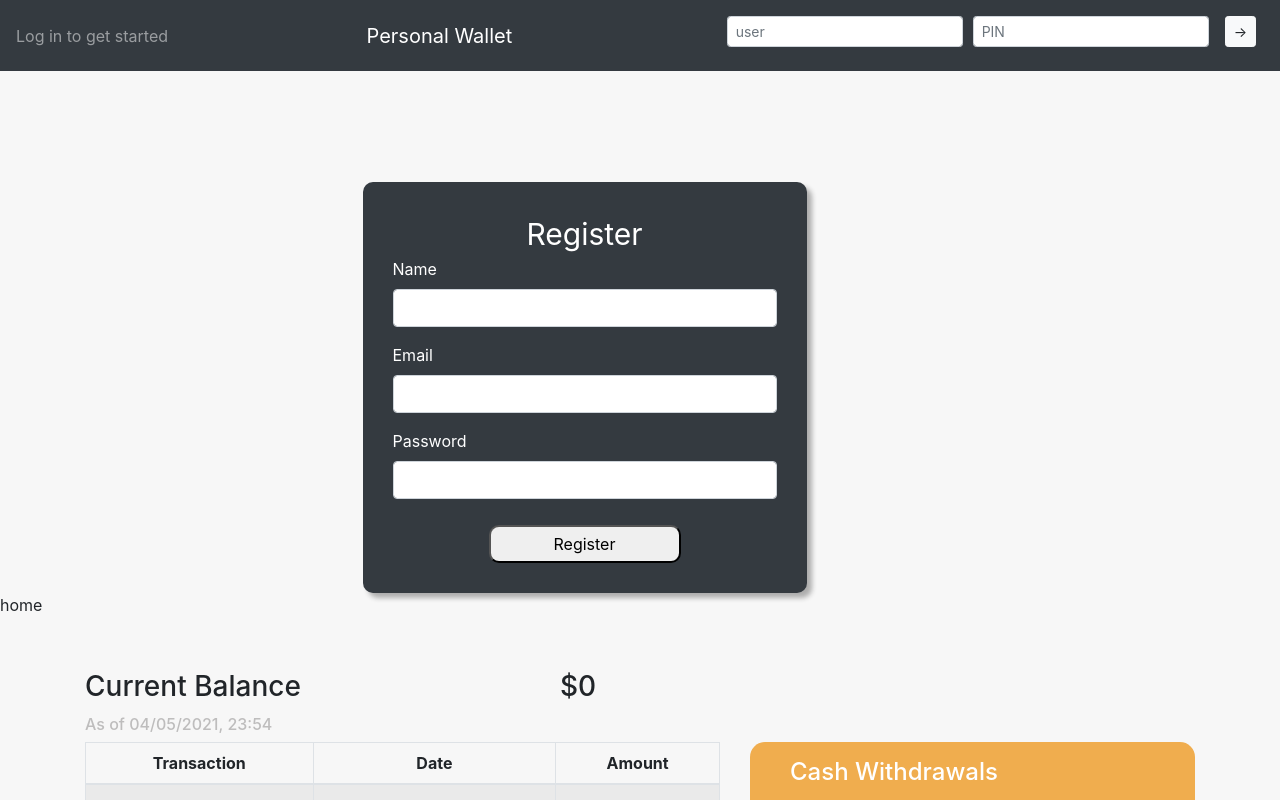
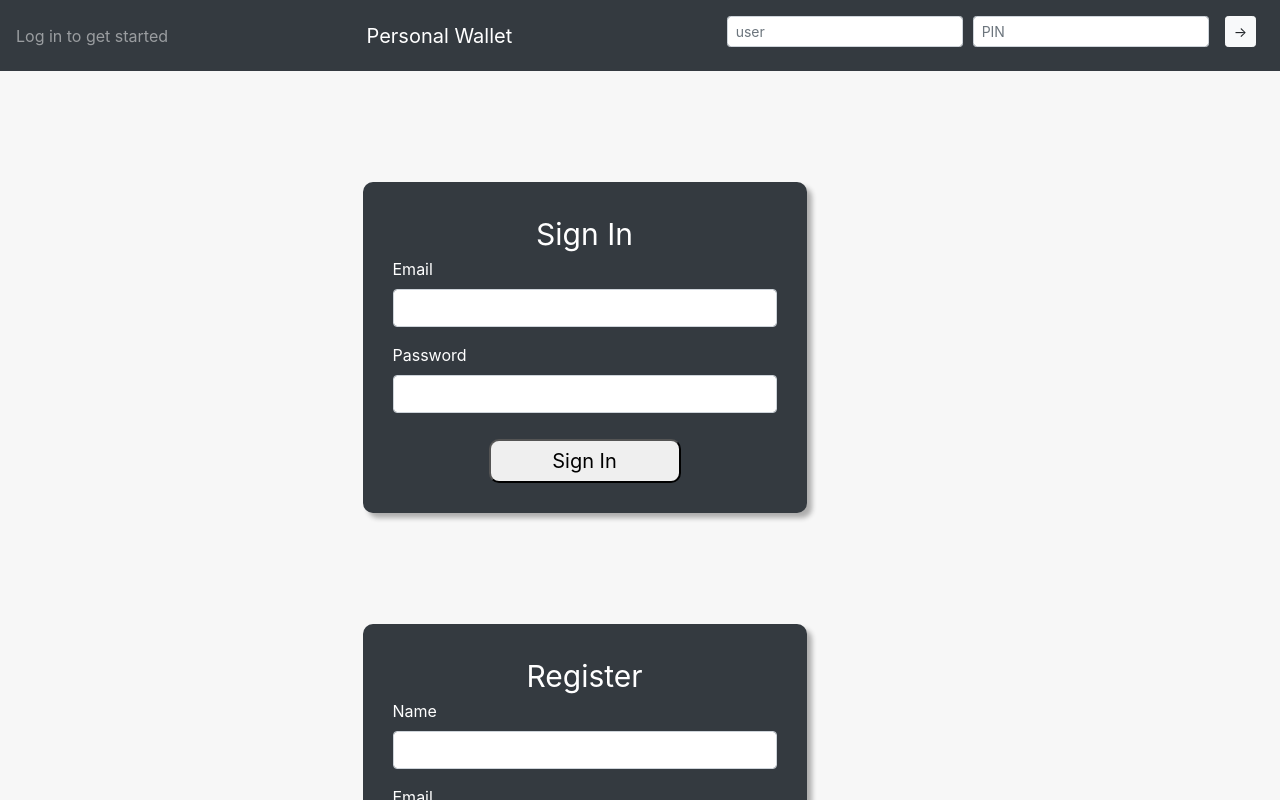
Before and after one commit to luigicampagnola/project-7, a React (Create React App) app: page / in a window 1280 px wide. Shown: the top 800 px of the page. Built offline with nearby package versions, Linux system fonts and the light colour scheme.

Commit message:
added signin form

```diff
--- a/src/Components/Register/RegisterButton/RegisterButton.css
+++ b/src/Components/Register/RegisterButton/RegisterButton.css
@@ -4,4 +4,5 @@
     width: 50%;
     padding: 5px;
     margin-top: 10px;
+    font-size: 20px;
 }
--- a/src/Components/Register/RegisterButton/RegisterButton.js
+++ b/src/Components/Register/RegisterButton/RegisterButton.js
@@ -4,7 +4,7 @@ import './RegisterButton.css';
 const RegisterButton = () => {
   return (
     <div>
-      <button className='button'>Register</button>
+      <button className='button'>Submit</button>
     </div>
   );
 };
--- /dev/null
+++ b/src/Components/SignIn/Email/Email.js
@@ -0,0 +1,17 @@
+import React from "react";
+import { Form } from "react-bootstrap";
+
+const Email = () => {
+  return (
+    <div>
+      <Form>
+        <Form.Group>
+          <Form.Label>Email</Form.Label>
+          <Form.Control type="Email" />
+        </Form.Group>
+      </Form>
+    </div>
+  );
+};
+
+export default Email;
--- /dev/null
+++ b/src/Components/SignIn/Password/Password.js
@@ -0,0 +1,17 @@
+import React from "react";
+import { Form } from "react-bootstrap";
+
+const Password = () => {
+  return (
+    <div>
+      <Form>
+        <Form.Group>
+          <Form.Label>Password</Form.Label>
+          <Form.Control type="passwod" />
+        </Form.Group>
+      </Form>
+    </div>
+  );
+};
+
+export default Password;
--- /dev/null
+++ b/src/Components/SignIn/SignIn.css
@@ -0,0 +1,10 @@
+.signin {
+  background-color: #343a40;
+  color: white;
+  border-radius: 10px;
+  margin-left: 25%;
+  width: 40%;
+  padding: 30px;
+  box-shadow: 5px 5px 5px rgb(173, 173, 173);
+  margin-top: 10%;
+}
--- /dev/null
+++ b/src/Components/SignIn/SignIn.js
@@ -0,0 +1,24 @@
+import React from "react";
+import { Container } from "react-bootstrap";
+import Email from "./Email/Email";
+import Password from "./Password/Password";
+import "./SignIn.css";
+import SignInButton from "./SignInButton/SignInButton";
+import SignInTitle from "./SignInTitle/SignInTitle";
+
+const SignIn = () => {
+  return (
+    <div>
+      <Container>
+        <div className="signin">
+          <SignInTitle />
+          <Email />
+          <Password />
+          <SignInButton />
+        </div>
+      </Container>
+    </div>
+  );
+};
+
+export default SignIn;
--- /dev/null
+++ b/src/Components/SignIn/SignInButton/SignInButton.css
@@ -0,0 +1,8 @@
+.signin-btn {
+  border-radius: 10px;
+  margin-left: 25%;
+  width: 50%;
+  padding: 5px;
+  margin-top: 10px;
+  font-size: 20px;
+}
--- /dev/null
+++ b/src/Components/SignIn/SignInButton/SignInButton.js
@@ -0,0 +1,12 @@
+import React from "react";
+import './SignInButton.css'
+
+const SignInButton = () => {
+  return (
+    <div>
+      <button className='signin-btn'>Sign In</button>
+    </div>
+  );
+};
+
+export default SignInButton;
--- /dev/null
+++ b/src/Components/SignIn/SignInTitle/SignInTitle.css
@@ -0,0 +1,4 @@
+.signintitle {
+  text-align: center;
+  font-size: 30px;
+}
--- /dev/null
+++ b/src/Components/SignIn/SignInTitle/SignInTitle.js
@@ -0,0 +1,8 @@
+import React from "react";
+import "./SignInTitle.css";
+
+const SignInTitle = () => {
+  return <div className="signintitle">Sign In</div>;
+};
+
+export default SignInTitle;
--- a/src/Containers/App.js
+++ b/src/Containers/App.js
@@ -3,14 +3,15 @@ import NavbarComponent from "../Components/NavbarComponent/NavbarComponent";
 import "./App.css";
 import Home from "../Components/Home/Home";
 import Register from "../Components/Register/Register";
+import SignIn from "../Components/SignIn/SignIn";
 
 class App extends Component {
   render() {
     return (
       <div className="bg-color">
         <NavbarComponent />
+        <SignIn />
         <Register />
-
         <Home />
       </div>
     );
```
